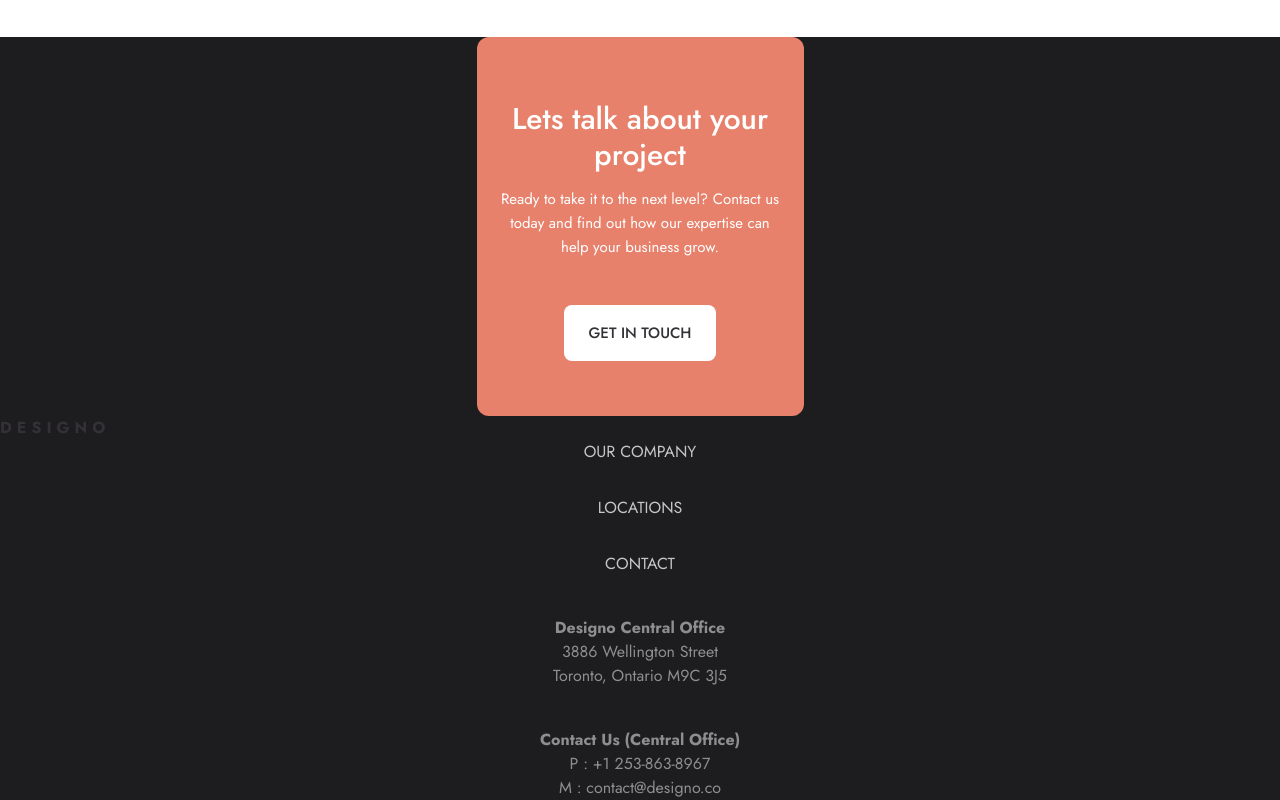
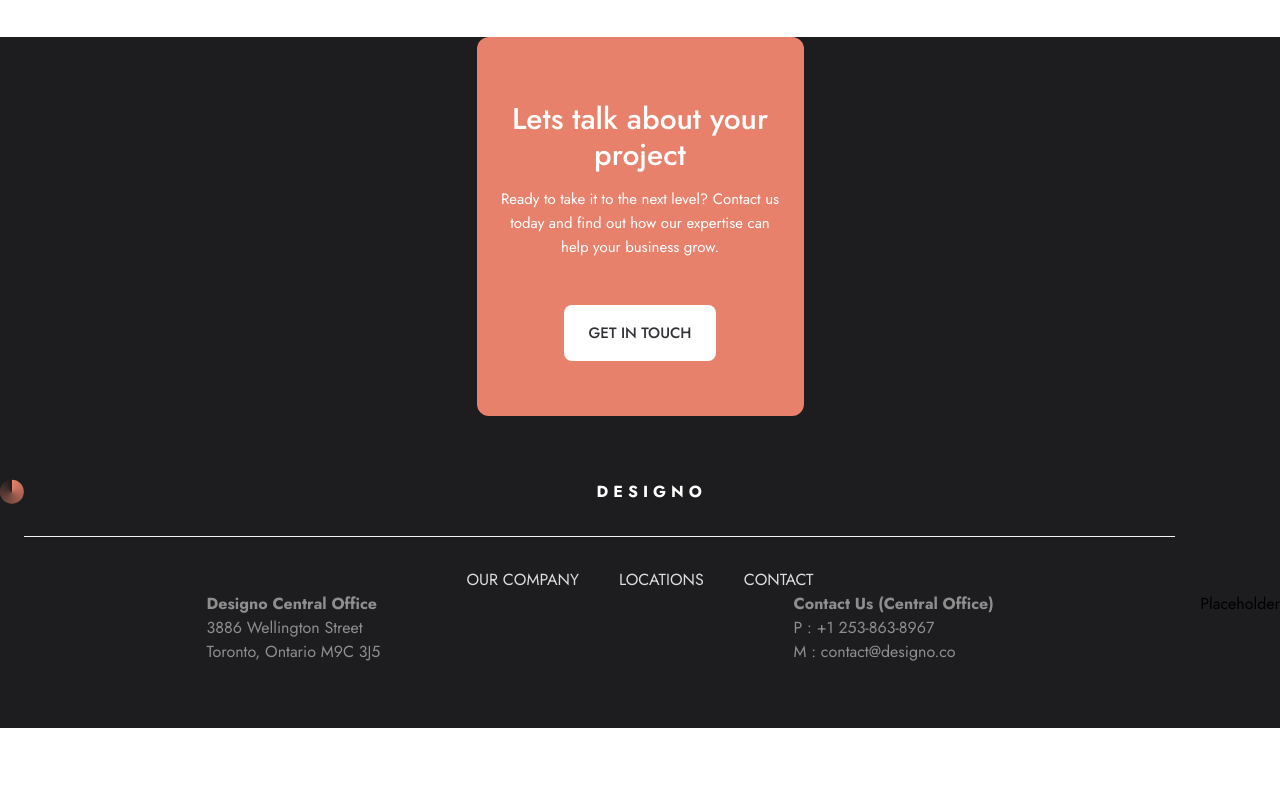
Before and after one commit to SebastienStordeur/Designo, a Next.js app: page / in a window 1280 px wide. Shown: the part 1946-2746 px from the top of the page. After the commit the page ends 2674 px from the top, so only its background shows below. Built offline with nearby package versions, Linux system fonts and the light colour scheme.

Commit message:
responsive card designs

```diff
--- a/components/Footer/Footer.jsx
+++ b/components/Footer/Footer.jsx
@@ -5,32 +5,36 @@ const Footer = () => {
   return (
     <footer id="footer" className="bg-black w-full mt-[286px]">
       <Contact />
-
-      <p className="uppercase tracking-[5px] font-bold text-dark-grey">
+      <div className="flex justify-center my-16 text-center">
+        <div className="conic-gradient-logo"></div>
+        <p className="relative uppercase tracking-[5px] font-bold text-white w-full after:content-[''] after:absolute after:block after:h-px after:w-11/12 after:bg-light-grey after:mt-8">
           Designo
         </p>
-      <div className="flex flex-col items-center mx-auto">
-        <ul className="text-white opacity-75 uppercase text-center">
+      </div>
+      <div className="flex justify-center mx-auto w-full">
+        <ul className="text-white opacity-85 uppercase text-center md:flex">
           <li>Our company</li>
-          <li className="my-8">Locations</li>
+          <li className="my-8 md:my-0 md:mx-10">Locations</li>
           <li>Contact</li>
         </ul>
       </div>
-      <div className="mx-auto my-10">
-        <ul className="text-white opacity-50 leading-6 text-center">
+      <div className="pb-16 md:flex">
+        <div className="mx-auto my-10 md:my-0">
+          <ul className="text-white opacity-50 leading-6 text-center md:text-left">
             <li className="font-bold">Designo Central Office</li>
             <li>3886 Wellington Street</li>
             <li>Toronto, Ontario M9C 3J5</li>
           </ul>
         </div>
         <div className="mx-auto">
-        <ul className="text-white opacity-50 leading-6 text-center">
+          <ul className="text-white opacity-50 leading-6 text-center md:text-left">
             <li className="font-bold">Contact Us (Central Office)</li>
             <li>P : +1 253-863-8967</li>
             <li>M : contact@designo.co</li>
           </ul>
         </div>
-      <div></div>
+        <div>Placeholder</div>
+      </div>
     </footer>
   );
 };
--- /dev/null
+++ b/components/Locations/Locations.jsx
@@ -0,0 +1,7 @@
+import React from "react";
+
+const Locations = () => {
+  return <div>Locations</div>;
+};
+
+export default Locations;
--- a/components/WebDesign/Project/Project.jsx
+++ b/components/WebDesign/Project/Project.jsx
@@ -4,9 +4,14 @@ import ProjectInfos from "./ProjectInfos";
 
 const Project = (props) => {
   return (
-    <div className="relative w-11/12 h-[478px] mx-auto mb-10">
-      <div className="relative w-full h-[320px]">
-        <Image src={props.data.image} alt={props.data.title} layout="fill" />
+    <div className="relative w-11/12 h-[478px] overflow-hidden mx-auto mb-10 md:flex md:h-80 md:mb-8 md:m-auto lg:flex-col lg:max-w-[350px] lg:h-[478px]">
+      <div className="relative w-full h-[320px] md:w-6/12 lg:w-full">
+        <Image
+          src={props.data.image}
+          alt={props.data.title}
+          layout="fill"
+          priority={true}
+        />
       </div>
       <ProjectInfos infos={props.data} />
     </div>
--- a/components/WebDesign/Project/ProjectInfos.jsx
+++ b/components/WebDesign/Project/ProjectInfos.jsx
@@ -1,15 +1,14 @@
 import React from "react";
 
 const ProjectInfos = (props) => {
-  console.log(props);
   return (
-    <div className="absolute inset-x-0 bottom-0 h-[158px] w-full z-10 bg-light-peach bg-opacity-20 px-[30px]">
-      <h3 className="mt-8 text-peach font-medium text-center text-xl uppercase tracking-[5px]">
-        {props.infos.title}
-      </h3>
-      <p className="mt-4 text-center text-dark-grey">
-        {props.infos.description}
-      </p>
+    <div className="absolute bottom-0 h-[158px] text-center w-full bg-light-peach bg-opacity-20 px-8 cursor-pointer hover:bg-opacity-100 hover:text-white md:relative md:w-6/12 md:h-full md:flex md:justify-center md:items-center lg:w-full lg:absolute lg:h-[158px]">
+      <div>
+        <h3 className="mt-8 text-peach font-medium text-xl uppercase tracking-[5px] md:mt-0">
+          {props.infos.title}
+        </h3>
+        <p className="mt-4 text-dark-grey">{props.infos.description}</p>
+      </div>
     </div>
   );
 };
--- a/data/data.json
+++ b/data/data.json
@@ -104,7 +104,7 @@
     },
     {
       "id": 3,
-      "title": "Science !",
+      "title": "Science!",
       "description": "A poster made in collaboration with the Federal Art Project",
       "image": "/assets/graphic-design/desktop/image-science.jpg"
     }
--- a/pages/graphic-design/index.js
+++ b/pages/graphic-design/index.js
@@ -1,7 +1,21 @@
 import React from "react";
+import data from "../../data/data.json";
+import Header from "../../components/Header/Header";
+import Project from "../../components/WebDesign/Project/Project";
+import Footer from "../../components/Footer/Footer";
 
-const index = () => {
-  return <div>index</div>;
+const GraphicPage = () => {
+  return (
+    <React.Fragment>
+      <Header />
+      <section className="lg:grid lg:grid-cols-3 lg:gap-8 lg:max-w-[1111px] mx-auto">
+        {data.graphics.map((graphic) => {
+          return <Project key={graphic.id} data={graphic} />;
+        })}
+      </section>
+      <Footer />
+    </React.Fragment>
+  );
 };
 
-export default index;
+export default GraphicPage;
--- a/pages/locations/index.js
+++ b/pages/locations/index.js
@@ -1,7 +1,16 @@
 import React from "react";
+import Footer from "../../components/Footer/Footer";
+import Header from "../../components/Header/Header";
+import Locations from "../../components/Locations/Locations";
 
 const index = () => {
-  return <div>index</div>;
+  return (
+    <React.Fragment>
+      <Header />
+      <Locations />
+      <Footer />
+    </React.Fragment>
+  );
 };
 
 export default index;
```
Lines whose indentation alone changed are shown as unchanged.
